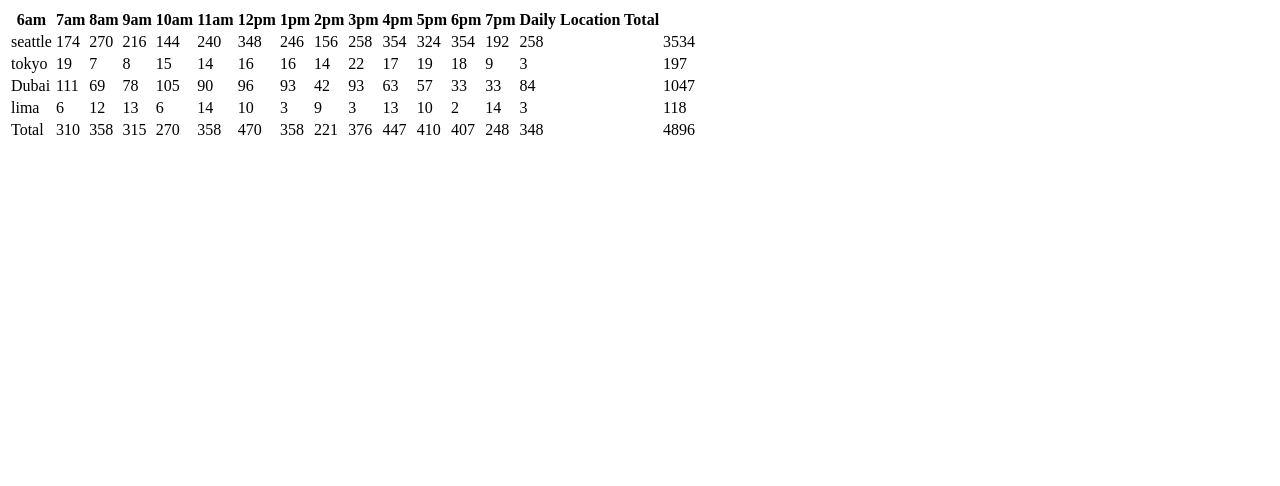
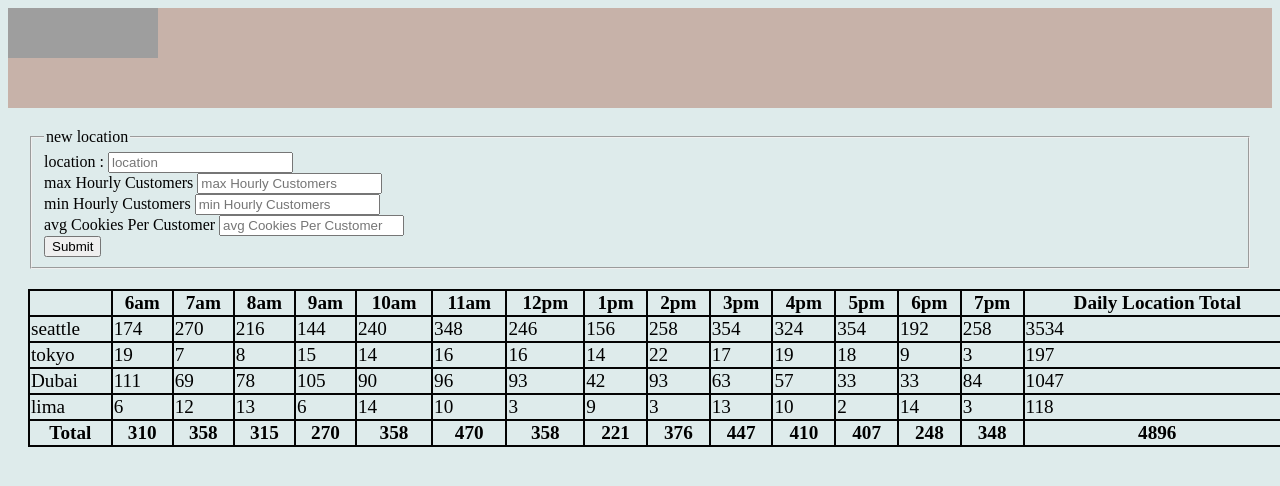
Before and after one commit to eid-sukariah/cookie-stand, a plain HTML site: page sales.html in a window 1280 px wide. Drawn offline with Linux system fonts and the light colour scheme; grey boxes are pictures that could not be loaded.

Commit message:
add dynamic row to table

```diff
--- a/css/style.css
+++ b/css/style.css
@@ -0,0 +1,27 @@
+table{
+    border: 1px solid rgb(5, 5, 5);
+    width: 100%;
+    border-collapse: collapse;
+    font-size: larger;
+    margin: 20px;
+}
+th,td{
+    border: 2px solid rgb(3, 3, 3);
+}
+
+body{
+    background-color: rgb(222, 235, 235);
+}
+
+nav img{
+    width: 150px;
+    height: 50px;
+}
+header{
+    height: 100px;
+    background-color: rgb(199, 178, 169);
+}
+
+form{
+margin: 20px;
+}
--- a/js/app.js
+++ b/js/app.js
@@ -58,8 +58,10 @@ Cookiess.prototype.render = function () {
 function tablehead(){                            //between bracites mean local var.
     let tr = document.createElement('tr');
     table.appendChild(tr);
-    let th = document.createElement('th');
+    let th = document.createElement('th');      // empty cell
     tr.appendChild(th);
+    let th3 = document.createElement('th');
+    tr.appendChild(th3);
     for(let i=0; i < times.length; i++){
         let th = document.createElement('th');
         tr.appendChild(th);
@@ -100,24 +102,47 @@ lima.render();
 function totel1(){
     let tr=document.createElement('tr');
     table.appendChild(tr);
-    let td=document.createElement('td');
-    tr.appendChild(td);
-    td.textContent='Total';
+    let th=document.createElement('th');
+    tr.appendChild(th);
+    th.textContent='Total';
     for(let i=0; i<times.length; i++){
-    let td1=document.createElement('td');
+    let td1=document.createElement('th');
     tr.appendChild(td1);
     let sum=0;
     sum=sum+seattle.hourCookies[i]+tokyo.hourCookies[i]+Dubai.hourCookies[i]+lima.hourCookies[i];
     td1.textContent=sum;
 }
-let td2=document.createElement('td');
+let td2=document.createElement('th');
 tr.appendChild(td2);
 let sumTotle=0;
 sumTotle=sumTotle+seattle.totel+tokyo.totel+Dubai.totel+lima.totel;
 td2.textContent=sumTotle;
 }
+totel1();
 
-totel1();
+
+let form = document.getElementById('newlocation');
+form.addEventListener('submit', locationForm)
+
+function locationForm(event){
+    event.preventDefault ();   //to remove default refrash from webpage
+    //console.log(event);
+
+    let location = event.target.locationfield.value;
+    let maxHourlyCustomers = event.target.maxfield.value;
+    let minHourlyCustomers = event.target.minfield.value;            // to save user's value
+    let avgCookiesPerCustomer = event.target.avgfield.value;
+
+
+    //console.log(avgCookiesPerCustomer);
+    let newCity = new Cookiess (location, maxHourlyCustomers, minHourlyCustomers, avgCookiesPerCustomer); //to show new value
+    newCity.customersPerHour();
+    newCity.cookiesPerHour();
+    newCity.render();
+}
+//table.deleteRow(5);
+
+
 
 
 
--- a/sales.html
+++ b/sales.html
@@ -5,8 +5,33 @@
     <meta http-equiv="X-UA-Compatible" content="IE=edge">
     <meta name="viewport" content="width=device-width, initial-scale=1.0">
     <title>cookie-stand</title>
+    <link rel="stylesheet" href="css/reset.css">
+    <link rel="stylesheet" href="css/style.css">
 </head>
 <body id="contener">
+    <header>
+<nav> <img src="https://codefellows.github.io/code-201-guide/curriculum/class-06/lab/assets/salmon.png" alt=""> </nav>
+    </header>
+
+    <form id="newlocation">
+        <fieldset>
+            <legend>new location</legend>
+        <label for="locationfield">location : </label>
+        <input type="text" id="locationfield" placeholder="location">
+            <br>
+        <label for="maxfield">max Hourly Customers</label>
+        <input type="number" id="maxfield" placeholder="max Hourly Customers">
+            <br>
+        <label for="minfield">min Hourly Customers</label>
+        <input type="number" id="minfield" placeholder="min Hourly Customers">
+            <br>
+        <label for="avgfield">avg Cookies Per Customer</label>
+        <input type="decinal" id="avgfield" placeholder="avg Cookies Per Customer">
+            <br>
+        <label for=""></label>
+        <input type="submit" placeholder="">
+    </fieldset>
+    </form>
     <script src="js/app.js"></script>
 </body>
 </html>
```
Also changed, not shown: index.html (+1 -0 lines).
